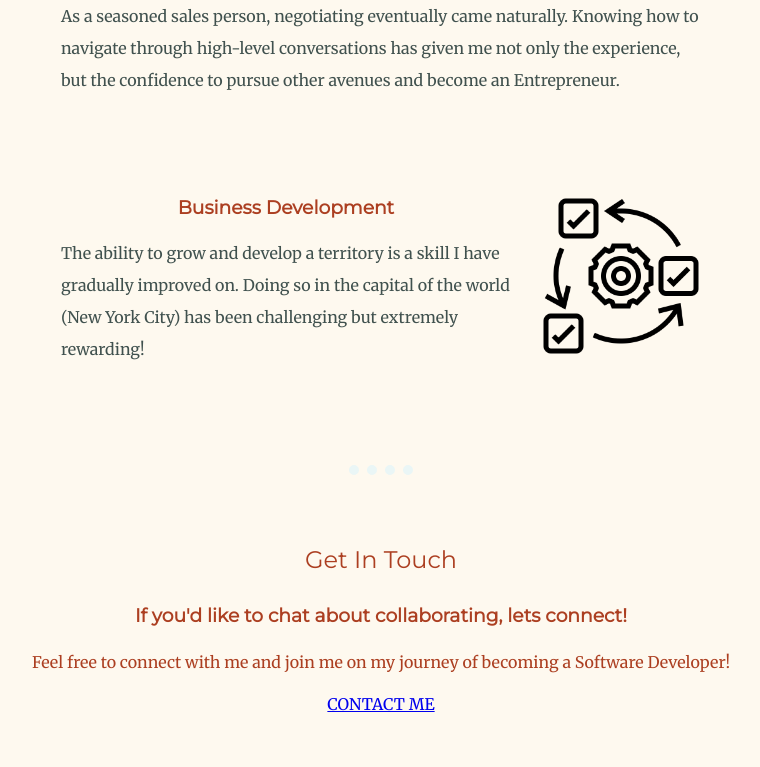
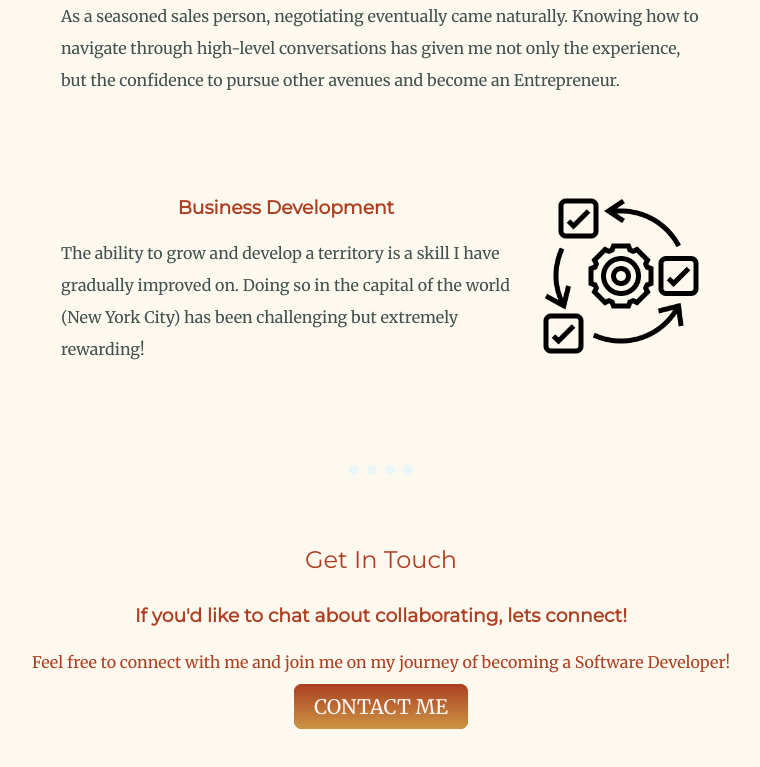
Before and after one commit to cespedesn/my-personal-website, a plain HTML site: page index.html in a window 1280 px wide. Shown: the part 2255-3022 px from the top of the page, without its empty margins (259-1019 px from the left). Drawn offline with Linux system fonts and the light colour scheme.

Commit message:
Add css btn attributes from css3buttongenerator.com

```diff
--- a/style.css
+++ b/style.css
@@ -106,3 +106,31 @@ p {
     color:#AC3F21;
     padding-bottom: 80px;
 }
+
+
+.btn {
+    background: #AC3F21;
+    background-image: -webkit-linear-gradient(top, #AC3F21, #CC9544);
+    background-image: -moz-linear-gradient(top, #AC3F21, #CC9544);
+    background-image: -ms-linear-gradient(top, #AC3F21, #CC9544);
+    background-image: -o-linear-gradient(top, #AC3F21, #CC9544);
+    background-image: linear-gradient(to bottom, #AC3F21, #CC9544);
+    -webkit-border-radius: 8;
+    -moz-border-radius: 8;
+    border-radius: 8px;
+    font-family: 'Merriweather', serif;
+    color: #F7F7F7;
+    font-size: 20px;
+    padding: 10px 20px 10px 20px;
+    text-decoration: none;
+}
+
+  .btn:hover {
+    background: #FCECDD;
+    background-image: -webkit-linear-gradient(top, #FCECDD, #CC9544);
+    background-image: -moz-linear-gradient(top, #FCECDD, #CC9544);
+    background-image: -ms-linear-gradient(top, #FCECDD, #CC9544);
+    background-image: -o-linear-gradient(top, #FCECDD, #CC9544);
+    background-image: linear-gradient(to bottom, #FCECDD, #CC9544);
+    text-decoration: none;
+}
```
